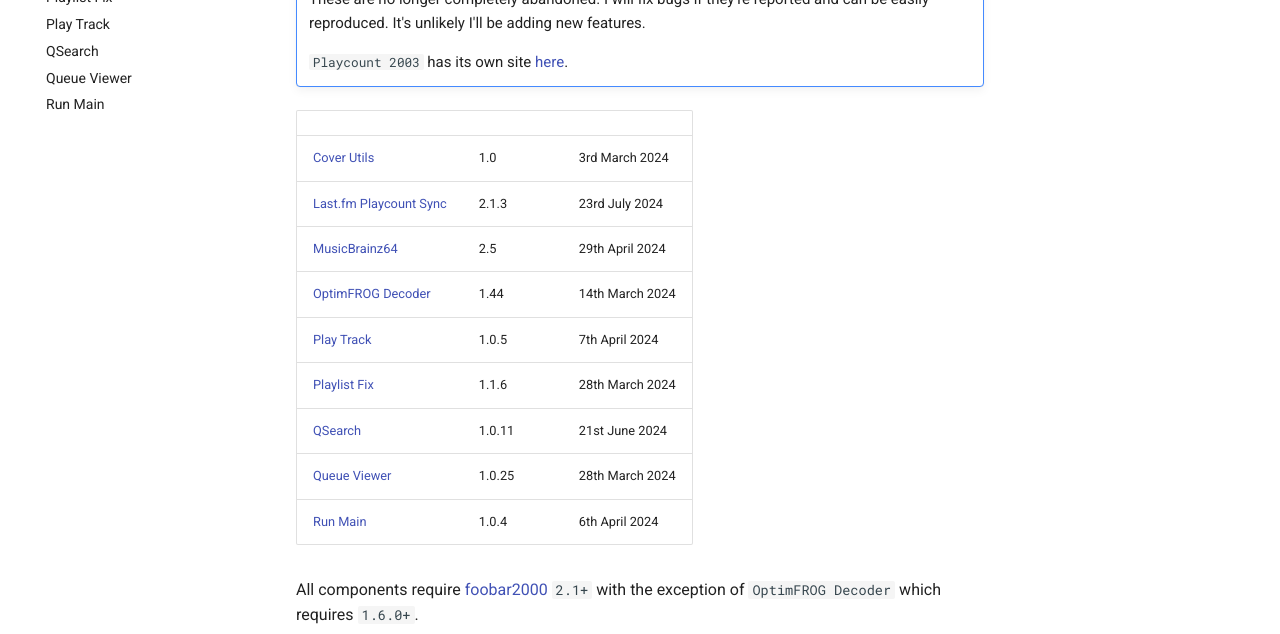
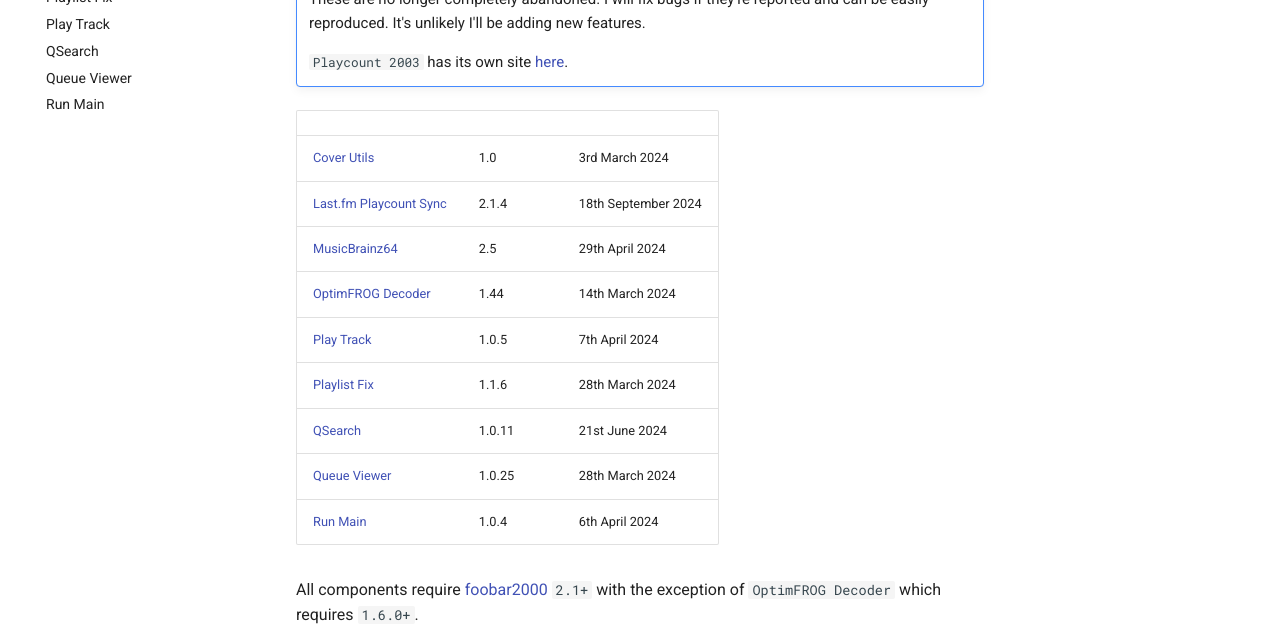
Before and after one commit to marc2k3/marc2k3.github.io, an MkDocs documentation site: the page built from docs/index.md, in a window 1280 px wide and 1008 px high. Shown: the part 249-883 px from the top of the window. Built offline with MkDocs 1.6.1 and Material for MkDocs 9.7.7, drawn with Linux system fonts in a browser that asks for light colours.

Commit message:
Last.fm Playcount Sync 2.1.4

```diff
--- a/docs/index.md
+++ b/docs/index.md
@@ -7,7 +7,7 @@
 ||||
 |:---|:---|:---|
 |[Cover Utils](component/cover-utils.md)|1.0|3rd March 2024|
-|[Last.fm Playcount Sync](component/lastfm-playcount-sync.md)|2.1.3|23rd July 2024|
+|[Last.fm Playcount Sync](component/lastfm-playcount-sync.md)|2.1.4|18th September 2024|
 |[MusicBrainz64](component/musicbrainz64.md)|2.5|29th April 2024|
 |[OptimFROG Decoder](https://github.com/marc2k3/foo_input_ofr/releases)|1.44|14th March 2024|
 |[Play Track](component/play-track.md)|1.0.5|7th April 2024|
```
Also changed, not shown: docs/component/lastfm-playcount-sync.md (+3 -0 lines).
